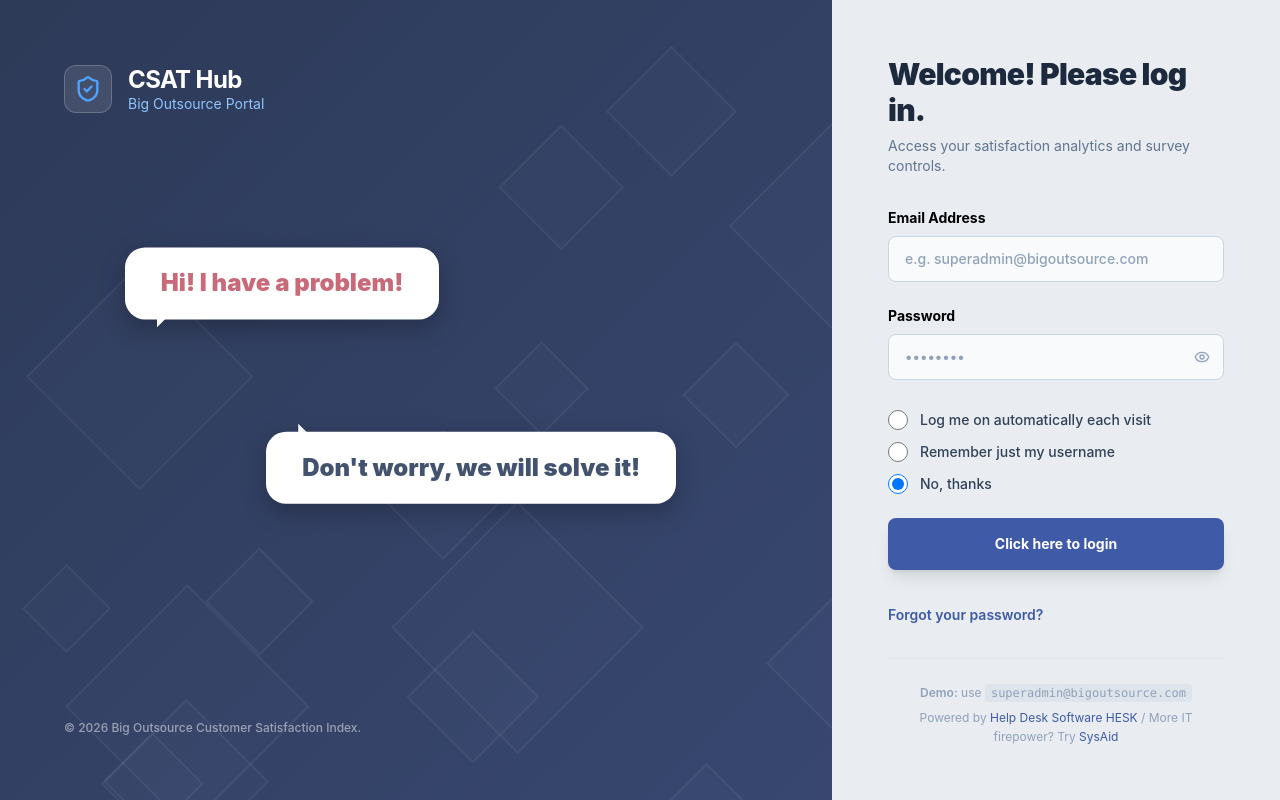
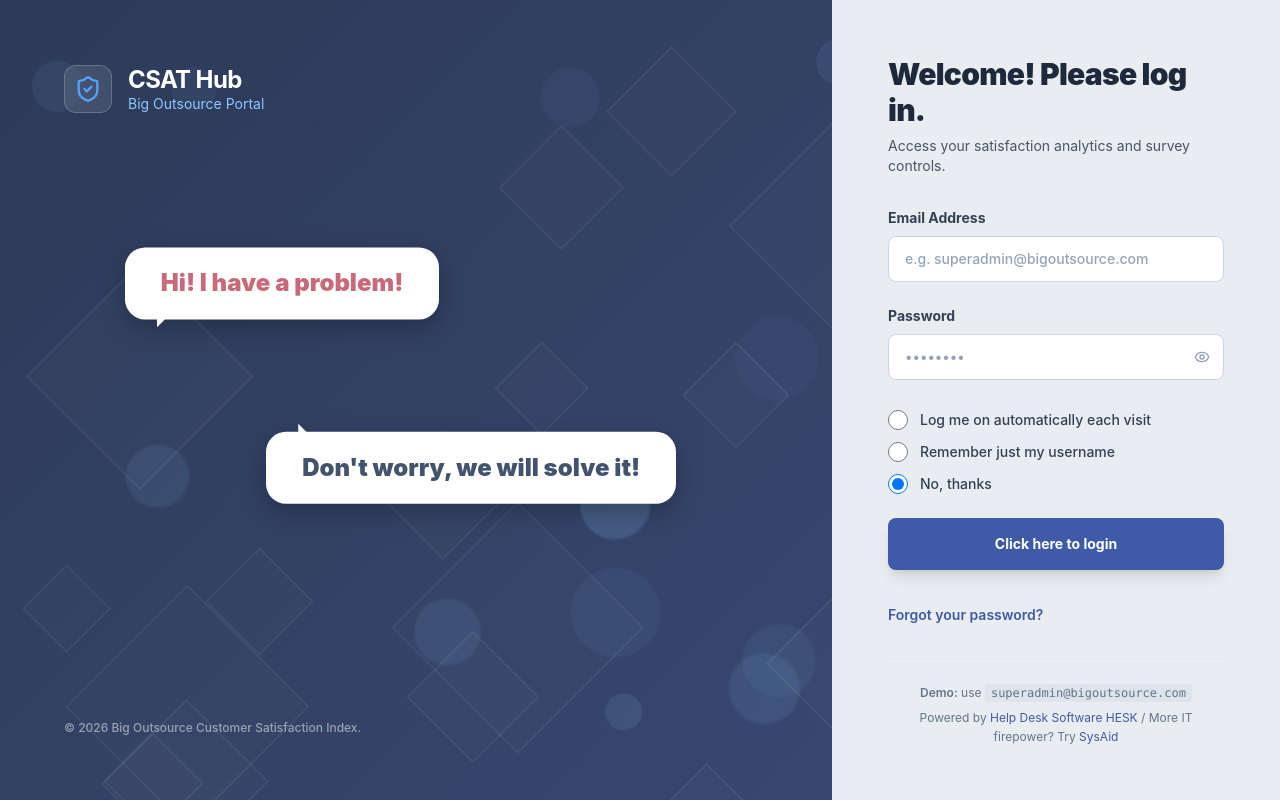
Before and after one commit to TENNYWOOP/bigoutsource-csat, a React (Vite) app in the folder frontend/: page /login in a window 1280 px wide. Built offline with nearby package versions, Linux system fonts and the light colour scheme.

Commit message:
Login rework particles

```diff
--- a/frontend/src/pages/Login.tsx
+++ b/frontend/src/pages/Login.tsx
@@ -1,11 +1,10 @@
-import React, { useState, useMemo } from 'react';
+import React, { useState, useMemo, useEffect } from 'react';
 import { useAuth } from '../lib/auth';
 import { ShieldCheck, Eye, EyeOff } from 'lucide-react';
 
 // Theme Colors from PDF
 const NAVY_1 = '#2d3a58';
 const NAVY_2 = '#384770';
-const PANEL_BG = '#e9edf1';
 
 function Diamonds({ count = 10 }: { count?: number }) {
   const diamonds = useMemo(() => {
@@ -35,26 +34,93 @@ function Diamonds({ count = 10 }: { count?: number }) {
   );
 }
 
+// Particle background with rising CSS bubbles
+function ParticleBackground({
+  bubbleCount = 22,
+  color = '125, 179, 224',
+}: {
+  bubbleCount?: number;
+  color?: string;
+}) {
+  const bubbles = useMemo(() => {
+    return Array.from({ length: bubbleCount }, (_, i) => {
+      const size = 20 + Math.random() * 70; // 20–90px
+      return {
+        id: i,
+        size,
+        top: Math.random() * 100, // starting vertical position (%)
+        left: Math.random() * 100,
+        opacity: 0.15 + Math.random() * 0.35,
+        blur: size > 55 ? 1 : 0.5,
+        duration: 10 + Math.random() * 14, // 10–24s per rise cycle
+        delay: -Math.random() * 24, // stagger so they don't all rise in sync
+        driftX: (Math.random() - 0.5) * 50, // slight horizontal sway while rising
+        rise: 300 + Math.random() * 400, // px risen over one cycle
+      };
+    });
+  }, [bubbleCount]);
+
+  return (
+    <div
+      style={{
+        position: 'absolute',
+        inset: 0,
+        zIndex: 0,
+        pointerEvents: 'none',
+        overflow: 'hidden',
+      }}
+    >
+      <style>{`
+        @keyframes bubbleRise {
+          0%   { transform: translate(0, 0); opacity: 0; }
+          10%  { opacity: var(--op); }
+          90%  { opacity: var(--op); }
+          100% { transform: translate(var(--dx), calc(-1 * var(--rise))); opacity: 0; }
+        }
+      `}</style>
+      {bubbles.map((b) => (
+        <div
+          key={b.id}
+          style={{
+            position: 'absolute',
+            top: `${b.top}%`,
+            left: `${b.left}%`,
+            width: b.size,
+            height: b.size,
+            borderRadius: '50%',
+            background: `rgba(${color}, ${b.opacity})`,
+            filter: `blur(${b.blur}px)`,
+            animation: `bubbleRise ${b.duration}s ease-in-out infinite`,
+            animationDelay: `${b.delay}s`,
+            '--dx': `${b.driftX}px`,
+            '--rise': `${b.rise}px`,
+            '--op': b.opacity,
+          } as React.CSSProperties}
+        />
+      ))}
+    </div>
+  );
+}
+
 interface BubbleProps {
   text: string;
-  textColor?: string;
+  textClass?: string;
   style?: React.CSSProperties;
   tailStyle?: React.CSSProperties;
 }
 
-function Bubble({ text, textColor, style, tailStyle }: BubbleProps) {
+function Bubble({ text, textClass = 'login-bubble-text-default', style, tailStyle }: BubbleProps) {
   return (
     <div
-      className="absolute bg-white dark:bg-slate-800 rounded-[20px] py-5 px-9 text-2xl font-black shadow-xl whitespace-nowrap animate-bob transition-all duration-300"
+      className="absolute login-bubble rounded-[20px] py-5 px-9 text-2xl font-black shadow-xl whitespace-nowrap animate-bob transition-all duration-300"
       style={{
-        color: textColor || '#43536e',
         boxShadow: '0 8px 24px rgba(0,0,0,0.25)',
         ...style,
       }}
     >
-      {text}
+      <span className={textClass}>{text}</span>
       <div
-        className="absolute w-6 h-6 bg-white dark:bg-slate-800"
+        className="absolute w-6 h-6 login-bubble-tail"
         style={tailStyle}
       />
     </div>
@@ -71,6 +137,20 @@ export function Login() {
 
   const { login } = useAuth();
 
+  // Force light mode on login screen
+  useEffect(() => {
+    const html = document.documentElement;
+    const hadDark = html.classList.contains('dark');
+    if (hadDark) {
+      html.classList.remove('dark');
+    }
+    return () => {
+      if (hadDark) {
+        html.classList.add('dark');
+      }
+    };
+  }, []);
+
   const handleSubmit = async (e: React.FormEvent) => {
     e.preventDefault();
     setError('');
@@ -86,6 +166,8 @@ export function Login() {
 
   return (
     <div className="min-h-screen w-screen flex flex-col md:flex-row overflow-hidden bg-white dark:bg-slate-900 transition-colors duration-300">
+
+      {/* Absolute Bulletproof Styling Overrides to prevent dark-mode color clashes */}
       <style>{`
         @keyframes bob {
           0%, 100% { transform: translateY(0px); }
@@ -93,6 +175,65 @@ export function Login() {
         }
         .animate-bob {
           animation: bob 4s ease-in-out infinite;
+        }
+
+        /* Enforce light background for right panel */
+        #login-form-container {
+          background-color: #e9edf1 !important;
+        }
+
+        /* Headings & Taglines */
+        #login-form-container h2 {
+          color: #1e293b !important;
+        }
+        #login-form-container p,
+        #login-form-container .text-slate-500 {
+          color: #475569 !important;
+        }
+
+        /* Inputs (TextBoxes) forced to be White with Dark Text */
+        #login-form-container input[type="email"],
+        #login-form-container input[type="password"] {
+          background-color: #ffffff !important;
+          color: #0f172a !important;
+          border: 1px solid #cbd5e1 !important;
+        }
+        #login-form-container input::placeholder {
+          color: #94a3b8 !important;
+        }
+
+        /* Input Labels & Option Labels */
+        #login-form-container label {
+          color: #334155 !important;
+        }
+
+        /* Anchor Links & Buttons */
+        #login-form-container a {
+          color: #3f5aa6 !important;
+        }
+        #login-form-container a:hover {
+          text-decoration: underline !important;
+        }
+
+        /* Left illustration credits tagline */
+        .login-footer-tagline {
+          color: #64748b !important;
+        }
+
+        /* Floating Chat Bubbles forced to be White */
+        .login-bubble {
+          background-color: #ffffff !important;
+        }
+        .login-bubble-tail {
+          background-color: #ffffff !important;
+        }
+
+        /* Chat Bubble Text color rules */
+        .login-bubble-text-pink {
+          color: #c96a7a !important;
+        }
+        .login-bubble-text-default {
+          color: #43536e !important;
         }
       `}</style>
 
@@ -103,6 +244,9 @@ export function Login() {
           background: `linear-gradient(135deg, ${NAVY_1}, ${NAVY_2})`,
         }}
       >
+        {/* Background rising CSS bubbles */}
+        <ParticleBackground />
+
         {/* Background floating diamonds */}
         <Diamonds count={16} />
 
@@ -122,7 +266,7 @@ export function Login() {
           {/* Bubble 1 (Customer feedback query) */}
           <Bubble
             text="Hi! I have a problem!"
-            textColor="#c96a7a"
+            textClass="login-bubble-text-pink"
             style={{
               top: '32%',
               left: '15%',
@@ -138,7 +282,7 @@ export function Login() {
           {/* Bubble 2 (Agent solution) */}
           <Bubble
             text="Don't worry, we will solve it!"
-            textColor="#43536e"
+            textClass="login-bubble-text-default"
             style={{
               top: '54%',
               left: '32%',
@@ -161,7 +305,6 @@ export function Login() {
       {/* RIGHT: Full Screen Modern Form Side */}
       <div
         className="md:w-[35%] w-full h-auto md:h-screen overflow-y-auto p-10 md:p-12 lg:p-14 flex flex-col justify-between flex-shrink-0 transition-colors duration-300"
-        style={{ background: PANEL_BG }}
         id="login-form-container"
       >
         <div className="my-auto max-w-[460px] w-full mx-auto space-y-8">
@@ -275,7 +418,7 @@ export function Login() {
         </div>
 
         {/* Footer matching standard design credits */}
-        <div className="pt-6 border-t border-slate-200 dark:border-slate-800 text-center text-xs text-slate-400 dark:text-slate-500 leading-relaxed mt-8 max-w-[460px] w-full mx-auto">
+        <div className="pt-6 border-t border-slate-200 dark:border-slate-800 text-center text-xs text-slate-400 dark:text-slate-500 leading-relaxed mt-8 max-w-[460px] w-full mx-auto login-footer-tagline">
           <span className="font-semibold">Demo:</span> use <code className="bg-slate-300/40 px-1.5 py-0.5 rounded">superadmin@bigoutsource.com</code>
           <div className="mt-1">
             Powered by{' '}
```
